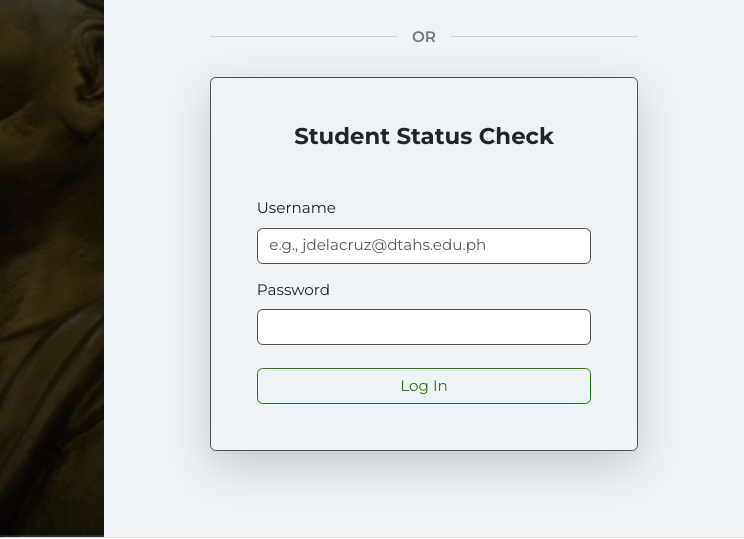
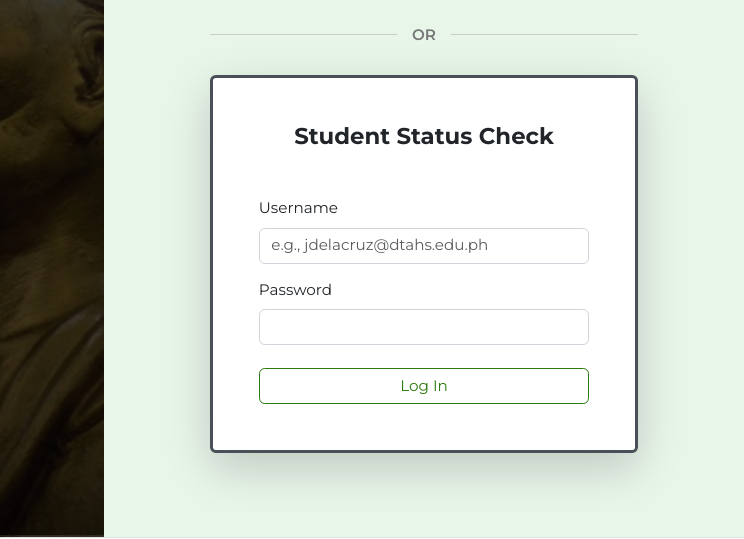
Before and after one commit to CRIMSON0731/Enrollment-System, a website: page index.html in a window 1280 px wide. Shown: the part 232-771 px from the top of the page, 536-1280 px from the left. Drawn offline with nearby package versions, Linux system fonts and the light colour scheme.

Commit message:
Update index.css

```diff
--- a/index.css
+++ b/index.css
@@ -14,7 +14,7 @@ html {
   --bs-dark: #3b5671;
   --bs-dark-rgb: 59, 86, 113;
   --bs-body-font-family: "Montserrat", sans-serif;
-  --bs-body-bg: #eef3f7;
+  --bs-body-bg: #e8f5e9;
 }
 
 .bg-success-dark {
@@ -113,7 +113,7 @@ html {
 
 /* === 6.5 INPUT FIELD STYLING === */
 .right-side .form-control {
-  border: 1px solid #495057;
+  border: 1px solid #ced4da;
   background-color: #ffffff;
   transition: border-color 0.15s ease-in-out, box-shadow 0.15s ease-in-out;
 }
@@ -130,8 +130,9 @@ html {
 
 /* === 6.6 CARD CONTAINER STYLING === */
 .right-side .card {
-  border: 2px solid #495057 !important;
+  border: 4px solid #495057 !important;
   box-shadow: 0 4px 6px rgba(0, 0, 0, 0.1);
+  background-color: #ffffff !important;
 }
 
 /* === 7. RESPONSIVE (FIXED) === */
```
